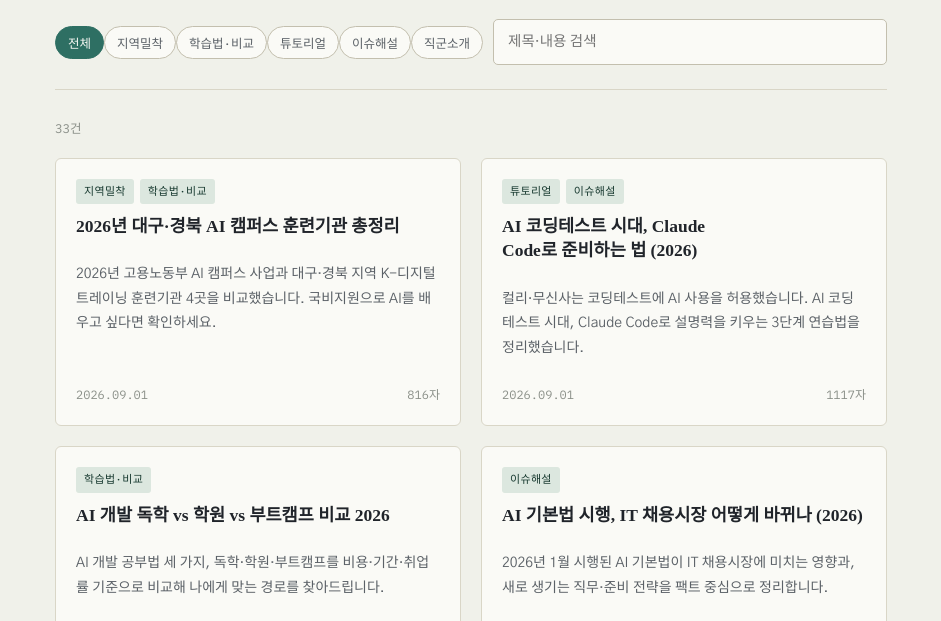
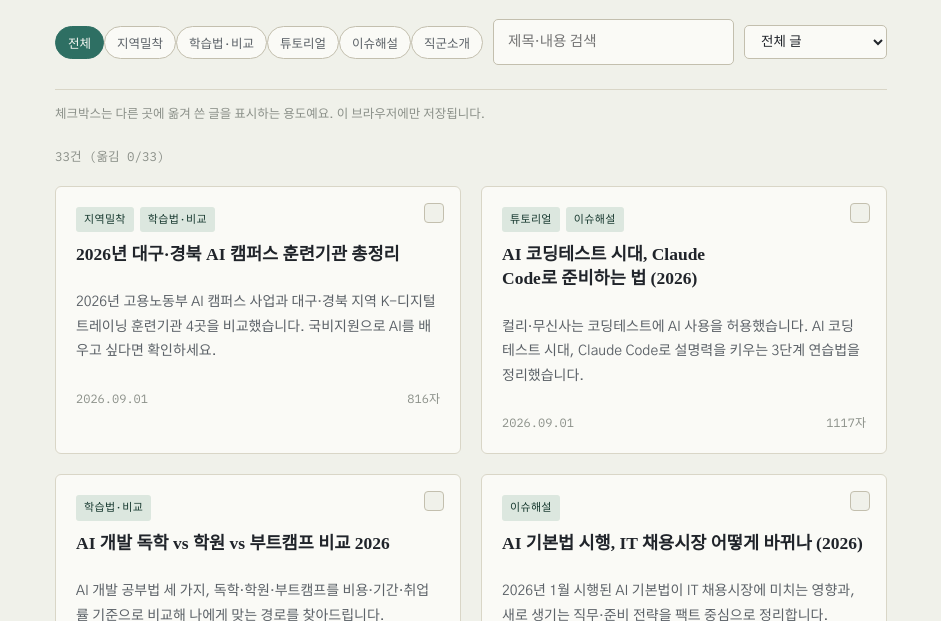
Before and after one commit to chan63078-dot/korea-ai-blog, a plain HTML site: page archive.html in a window 1280 px wide. Shown: the part 166-787 px from the top of the page, without its empty margins (169-1110 px from the left). Drawn offline with Linux system fonts and the light colour scheme; a web font is replaced by a local one.

Commit message:
글 카드에 '다른 곳에 옮김' 체크박스 추가 + 주제 다양화 가이드 추가
- 카드에 체크박스: localStorage에 저장, 아카이브에서 옮김/미옮김 필터 가능
- CLAUDE.md에 주제 선정 가이드(포맷별 예시 풀, 직군소개 후순위 규칙) 추가

Co-Authored-By: Claude Sonnet 5 <noreply@anthropic.com>
Claude-Session: https://claude.ai/code/session_01S3L2zyvsmwpunEuDBMDRxt

```diff
--- a/archive.html
+++ b/archive.html
@@ -27,7 +27,13 @@
   <div class="filter-bar">
     <div id="tag-filters"></div>
     <input class="search-input" id="search-input" type="search" placeholder="제목·내용 검색">
+    <select class="move-select" id="move-filter">
+      <option value="all">전체 글</option>
+      <option value="pending">아직 안 옮긴 글만</option>
+      <option value="moved">옮긴 글만</option>
+    </select>
   </div>
+  <p class="move-hint">체크박스는 다른 곳에 옮겨 쓴 글을 표시하는 용도예요. 이 브라우저에만 저장됩니다.</p>
   <p class="result-count" id="result-count"></p>
 
   <div class="card-grid" id="archive-grid">
--- a/assets/script.js
+++ b/assets/script.js
@@ -24,31 +24,70 @@ function tagsHTML(tags) {
   return (tags || []).map(t => `<span class="tag">${escapeHTML(t)}</span>`).join('');
 }
 
-function postCardHTML(post) {
-  return `
-    <a class="post-card" href="post.html?slug=${encodeURIComponent(post.file)}">
-      <div class="tags">${tagsHTML(post.tags)}</div>
-      <h3>${escapeHTML(post.title)}</h3>
-      <p class="excerpt">${escapeHTML(post.preview || '')}</p>
-      <div class="meta"><span>${formatDate(post.date)}</span><span>${post.chars ? post.chars + '자' : ''}</span></div>
-    </a>`;
+// ---- "다른 곳에 옮겨 씀" 체크 상태 (이 브라우저에만 저장됨) ----
+const MOVED_KEY = 'korea-ai-blog:moved';
+
+function loadMoved() {
+  try {
+    return new Set(JSON.parse(localStorage.getItem(MOVED_KEY) || '[]'));
+  } catch (e) {
+    return new Set();
+  }
 }
 
-function renderGrid(container, posts) {
+function saveMoved(set) {
+  try {
+    localStorage.setItem(MOVED_KEY, JSON.stringify([...set]));
+  } catch (e) { /* 저장 불가 환경(시크릿 모드 등) — 조용히 무시 */ }
+}
+
+function postCardHTML(post, moved) {
+  const isMoved = moved && moved.has(post.file);
+  return `
+    <div class="post-card${isMoved ? ' is-moved' : ''}" data-slug="${escapeHTML(post.file)}">
+      <label class="move-check" title="다른 곳에 옮겨 작성함">
+        <input type="checkbox" data-slug="${escapeHTML(post.file)}" ${isMoved ? 'checked' : ''} aria-label="다른 곳에 옮겨 작성함">
+        <span class="box"></span>
+      </label>
+      <a class="card-link" href="post.html?slug=${encodeURIComponent(post.file)}">
+        <div class="tags">${tagsHTML(post.tags)}</div>
+        <h3>${escapeHTML(post.title)}</h3>
+        <p class="excerpt">${escapeHTML(post.preview || '')}</p>
+        <div class="meta"><span>${formatDate(post.date)}</span><span>${post.chars ? post.chars + '자' : ''}</span></div>
+      </a>
+    </div>`;
+}
+
+function renderGrid(container, posts, moved) {
   if (!posts.length) {
     container.innerHTML = '<p class="empty-note">아직 발행된 글이 없습니다.</p>';
     return;
   }
-  container.innerHTML = posts.map(postCardHTML).join('');
+  container.innerHTML = posts.map(p => postCardHTML(p, moved)).join('');
+}
+
+// 그리드 컨테이너 하나에 체크박스 토글을 위임 연결
+function wireMoveChecks(container, moved, onChange) {
+  container.addEventListener('change', e => {
+    const input = e.target.closest('input[type="checkbox"][data-slug]');
+    if (!input) return;
+    const slug = input.dataset.slug;
+    if (input.checked) moved.add(slug); else moved.delete(slug);
+    saveMoved(moved);
+    input.closest('.post-card').classList.toggle('is-moved', input.checked);
+    if (onChange) onChange();
+  });
 }
 
 // ---- home ----
 async function initHome() {
   const grid = document.getElementById('latest-grid');
   if (!grid) return;
+  const moved = loadMoved();
   try {
     const posts = await fetchPosts();
-    renderGrid(grid, posts.slice(0, 6));
+    renderGrid(grid, posts.slice(0, 6), moved);
+    wireMoveChecks(grid, moved);
   } catch (e) {
     grid.innerHTML = '<p class="empty-note">글 목록을 불러오지 못했습니다.</p>';
     console.error(e);
@@ -62,19 +101,24 @@ async function initArchive() {
   const filterBar = document.getElementById('tag-filters');
   const searchInput = document.getElementById('search-input');
   const countEl = document.getElementById('result-count');
+  const moveFilter = document.getElementById('move-filter');
+  const moved = loadMoved();
 
   let posts = [];
   let activeTag = null;
 
   function applyFilters() {
     const q = (searchInput.value || '').trim().toLowerCase();
+    const moveMode = moveFilter.value; // 'all' | 'pending' | 'moved'
     const filtered = posts.filter(p => {
       const tagOk = !activeTag || (p.tags || []).includes(activeTag);
       const qOk = !q || p.title.toLowerCase().includes(q) || (p.preview || '').toLowerCase().includes(q);
-      return tagOk && qOk;
+      const isMoved = moved.has(p.file);
+      const moveOk = moveMode === 'all' || (moveMode === 'moved' ? isMoved : !isMoved);
+      return tagOk && qOk && moveOk;
     });
-    renderGrid(grid, filtered);
-    countEl.textContent = `${filtered.length}건`;
+    renderGrid(grid, filtered, moved);
+    countEl.textContent = `${filtered.length}건 (옮김 ${moved.size}/${posts.length})`;
   }
 
   try {
@@ -98,6 +142,8 @@ async function initArchive() {
     applyFilters();
   });
   searchInput.addEventListener('input', applyFilters);
+  moveFilter.addEventListener('change', applyFilters);
+  wireMoveChecks(grid, moved, applyFilters);
 
   applyFilters();
 }
@@ -146,7 +192,9 @@ async function initPost() {
       .slice(0, 3);
     const relatedSection = document.getElementById('related');
     if (related.length) {
-      relatedSection.innerHTML = '<h2>관련 글</h2><div class="card-grid">' + related.map(postCardHTML).join('') + '</div>';
+      const moved = loadMoved();
+      relatedSection.innerHTML = '<h2>관련 글</h2><div class="card-grid">' + related.map(p => postCardHTML(p, moved)).join('') + '</div>';
+      wireMoveChecks(relatedSection, moved);
     }
   } catch (e) {
     root.innerHTML = '<p class="empty-note">글을 불러오지 못했습니다.</p>';
--- a/assets/style.css
+++ b/assets/style.css
@@ -153,20 +153,59 @@ img{ max-width: 100%; }
 @media (max-width: 620px){ .card-grid{ grid-template-columns: 1fr; } }
 
 .post-card{
-  display: flex;
-  flex-direction: column;
-  gap: 10px;
+  position: relative;
   padding: 20px;
   background: var(--paper-raised);
   border: 1px solid var(--line);
   border-radius: 6px;
+  transition: border-color .15s ease, opacity .15s ease;
+}
+.post-card:has(.card-link:hover){ border-color: var(--accent); }
+.post-card.is-moved{ opacity: .55; }
+.card-link{
+  display: flex;
+  flex-direction: column;
+  gap: 10px;
   text-decoration: none;
   color: var(--ink);
-  transition: border-color .15s ease, transform .15s ease;
 }
-.post-card:hover{ border-color: var(--accent); transform: translateY(-1px); }
-.post-card:focus-visible{ outline: 2px solid var(--accent); outline-offset: 2px; }
-.post-card .tags{ display: flex; gap: 6px; flex-wrap: wrap; }
+.card-link:focus-visible{ outline: 2px solid var(--accent); outline-offset: 2px; border-radius: 4px; }
+.post-card .tags{ display: flex; gap: 6px; flex-wrap: wrap; padding-right: 26px; }
+
+.move-check{
+  position: absolute;
+  top: 16px;
+  right: 16px;
+  z-index: 2;
+  cursor: pointer;
+  display: inline-flex;
+}
+.move-check input{
+  position: absolute;
+  width: 20px; height: 20px;
+  margin: 0;
+  opacity: 0;
+  cursor: pointer;
+}
+.move-check .box{
+  width: 20px; height: 20px;
+  border: 1.5px solid var(--line-strong);
+  border-radius: 4px;
+  background: var(--paper);
+  display: flex; align-items: center; justify-content: center;
+  transition: background .1s ease, border-color .1s ease;
+}
+.move-check .box::after{
+  content: "";
+  width: 5px; height: 9px;
+  border: solid var(--paper-raised);
+  border-width: 0 2px 2px 0;
+  transform: rotate(45deg) translate(-1px, -1px);
+  opacity: 0;
+}
+.move-check input:checked + .box{ background: var(--accent); border-color: var(--accent); }
+.move-check input:checked + .box::after{ opacity: 1; }
+.move-check input:focus-visible + .box{ outline: 2px solid var(--accent); outline-offset: 2px; }
 .tag{
   font-family: 'IBM Plex Mono', monospace;
   font-size: 11px;
@@ -230,6 +269,21 @@ img{ max-width: 100%; }
   font-size: 12.5px;
   color: var(--ink-faint);
   margin-bottom: 18px;
+}
+.move-select{
+  font: inherit;
+  font-size: 13.5px;
+  padding: 8px 12px;
+  border: 1px solid var(--line-strong);
+  border-radius: 5px;
+  background: var(--paper-raised);
+  color: var(--ink);
+}
+.move-select:focus-visible{ outline: 2px solid var(--accent); outline-offset: 1px; }
+.move-hint{
+  font-size: 12.5px;
+  color: var(--ink-faint);
+  margin: -14px 0 20px;
 }
 
 /* ---- post detail ---- */
```
Also changed, not shown: 1 other file.
